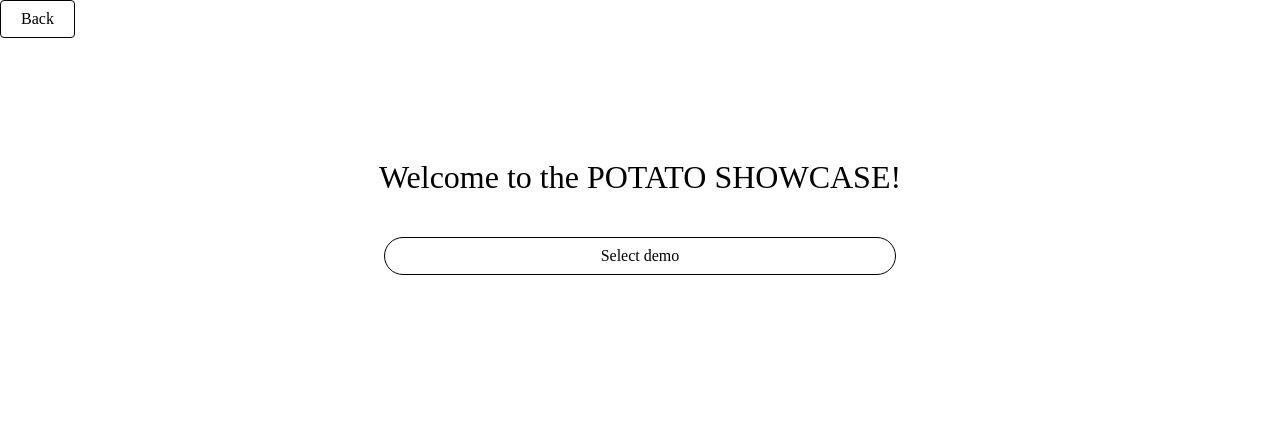
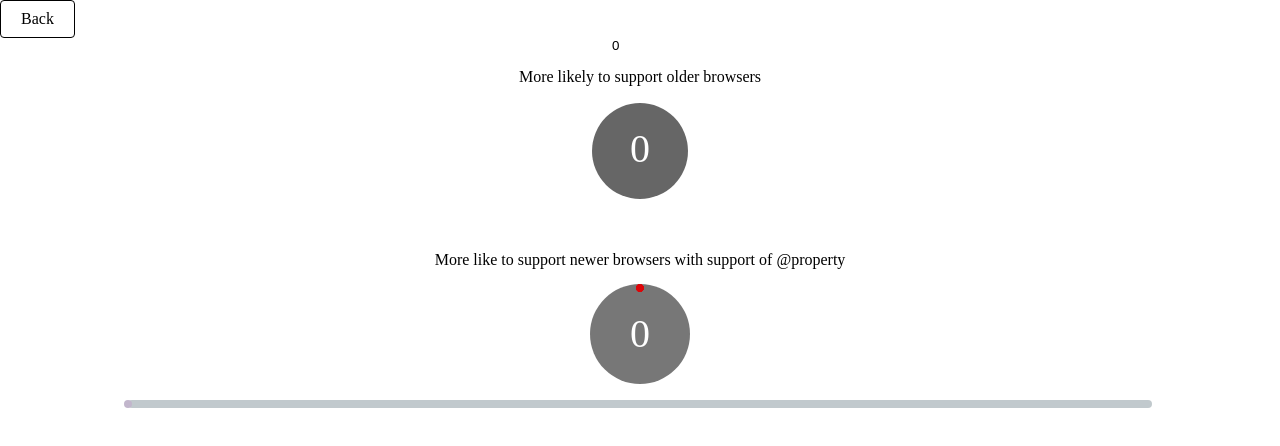
Before and after one commit to smellypotato/showcase, a React (Create React App) app: page /showcase/progress in a window 1280 px wide. Shown: the top 446 px of the page. Built offline with nearby package versions, Linux system fonts and the light colour scheme.

Commit message:
progress

```diff
--- a/src/App.tsx
+++ b/src/App.tsx
@@ -13,6 +13,7 @@ import { SnakePage } from './components/snake/snakePage';
 import { TimerPage } from './components/timer/timerPage';
 import { YahtzeePage } from './components/yahtzee/yahtzeePage';
 import { UseColumnsPage } from './components/useColumns/useColumnsPage';
+import { ProgressPage } from './components/progress/ProgressPage';
 
 export const App = () => {
     const navigate = useNavigate();
@@ -34,6 +35,7 @@ export const App = () => {
                 <Route path="/showcase/a-star" element={ <AStarPage /> } />
                 <Route path="/showcase/3d-css" element={ <Css3DPage /> } />
                 <Route path="/showcase/use-columns" element={ <UseColumnsPage /> } />
+                <Route path="/showcase/progress" element={ <ProgressPage /> } />
                 <Route path="/showcase/*" element={ <Home /> } />
             </Routes>
         </div>
--- a/src/components/home/home.tsx
+++ b/src/components/home/home.tsx
@@ -22,6 +22,7 @@ export const Home = (props: {  }) => {
                     <Link to="/showcase/a-star"><li className="cursor_button">A* Algorithm</li></Link>
                     <Link to="/showcase/3d-css"><li className="cursor_button">3D CSS</li></Link>
                     <Link to="/showcase/use-columns"><li className="cursor_button">useColumns</li></Link>
+                    <Link to="/showcase/progress"><li className="cursor_button">Progress</li></Link>
                 </ul>
             </div>
         </div>
--- /dev/null
+++ b/src/components/progress/Progress.css
@@ -0,0 +1,82 @@
+.progress_container {
+  width: 100%;
+  height: 100%;
+}
+.progress_container .progress {
+  --duration: 250ms;
+  stroke-dasharray: 314;
+  stroke-dashoffset: calc(
+    (1 - var(--percentage)) * 314
+  ); /* 0 is full, 314 is empty */
+  transform-origin: 50%;
+  transform: rotate(-90deg);
+  transition: stroke-dashoffset var(--duration) linear,
+    stroke var(--duration) linear;
+}
+.progress_container text {
+  fill: #fff;
+  font-size: 40px;
+  text-anchor: middle;
+  dominant-baseline: middle;
+}
+
+@property --modern_percentage {
+  syntax: "<number>";
+  inherits: true;
+  initial-value: 0;
+}
+
+.new_pie_display {
+  --thickness: 8px;
+  width: var(--size);
+  aspect-ratio: 1;
+  position: relative;
+  display: inline-grid;
+  place-content: center;
+  font-size: 40px;
+  background-color: #0008;
+  border-radius: 50%;
+  color: #FFF;
+}
+.new_pie_display:before {
+  content: "";
+  position: absolute;
+  border-radius: 50%;
+}
+
+.new_pie_display:after {
+  content: "";
+  position: absolute;
+  border-radius: 50%;
+}
+.new_pie_display:before {
+  inset: 0;
+  background: radial-gradient(farthest-side, var(--color) 98%, #0000) top /
+      var(--thickness) var(--thickness) no-repeat,
+    conic-gradient(var(--color) calc(var(--modern_percentage) * 1%), #0000 0);
+  -webkit-mask: radial-gradient(
+    farthest-side,
+    #0000 calc(99% - var(--thickness)),
+    #000 calc(100% - var(--thickness))
+  );
+  mask: radial-gradient(
+    farthest-side,
+    #0000 calc(99% - var(--thickness)),
+    #000 calc(100% - var(--thickness))
+  );
+}
+.new_pie_display:after {
+  inset: calc(50% - var(--thickness) / 2);
+  background: linear-gradient(0.25turn, var(--color) 50%, #0000);
+  transform: rotate(calc(var(--modern_percentage) / 100 * 360deg))
+    translateY(calc(50% - var(--size) / 2));
+}
+.animate {
+  transition: --modern_percentage 250ms linear;
+}
+.no-round:before {
+  background-size: 0 0, auto;
+}
+.no-round:after {
+  content: none;
+}
--- /dev/null
+++ b/src/components/progress/Progress.tsx
@@ -0,0 +1,57 @@
+import { useEffect, useState } from "react";
+import "./Progress.css";
+
+export const Progress = (props: {percentage: number, thickness: number}) => {
+    const circumference = 2 * Math.PI * (100 - props.thickness) / 2;
+    const dashOffset = ((100 - props.percentage) / 100 * circumference);
+    const interpolateColor = (startColor: string, endColor: string, ratio: number) => {
+        // Convert the hex colors to RGB values
+        const [r1, g1, b1] = startColor.replace(/^#+/, '').match(/.{1,2}/g)!.map(color => parseInt(color, 16));
+        const [r2, g2, b2] = endColor.replace(/^#+/, '').match(/.{1,2}/g)!.map(color => parseInt(color, 16));
+
+        // Calculate the new color in RGB
+        const r = Math.round(r1 + (r2 - r1) * Math.sin(Math.PI / 2 * ratio));
+        const g = Math.round(g1 + (g2 - g1) * Math.sin(Math.PI / 2 * ratio));
+        const b = Math.round(b1 + (b2 - b1) * Math.sin(Math.PI / 2 * ratio));
+
+        // Convert the RGB values to hex code
+        const hex = ((r << 16) | (g << 8) | b).toString(16);
+        return '#' + ('000000' + hex).slice(-6);
+    }
+    const updateColor = (p: number) => interpolateColor("#DC0508", "#54A11B", p);
+    const [color, setColor] = useState(updateColor(props.percentage / 100));
+
+    useEffect(() => setColor(updateColor(props.percentage / 100)), [props.percentage]);
+
+    return (
+        <svg className="progress_container" width={100} height={100} viewBox="0 0 100 100" style={{ "--percentage": props.percentage / 100} as React.CSSProperties}>
+            <circle cx="50" cy="50" r={50 - (props.thickness || 2) / 2} fill="#0009" />
+            <circle className="progress" cx="50" cy="50" r={50 - (props.thickness || 2) / 2} fill="none" stroke={color} strokeWidth={props.thickness || 2} style={{ strokeDasharray: 2 * Math.PI * (50 - (props.thickness || 2) / 2), strokeDashoffset: dashOffset }} />
+            {<text x="50" y="52">{props.percentage}</text>}
+        </svg>
+    )
+}
+
+export const ModernProgress = (props: {percentage: number, thickness: number}) => {
+    const interpolateColor = (startColor: string, endColor: string, ratio: number) => {
+        // Convert the hex colors to RGB values
+        const [r1, g1, b1] = startColor.replace(/^#+/, '').match(/.{1,2}/g)!.map(color => parseInt(color, 16));
+        const [r2, g2, b2] = endColor.replace(/^#+/, '').match(/.{1,2}/g)!.map(color => parseInt(color, 16));
+
+        // Calculate the new color in RGB
+        const r = Math.round(r1 + (r2 - r1) * Math.sin(Math.PI / 2 * ratio));
+        const g = Math.round(g1 + (g2 - g1) * Math.sin(Math.PI / 2 * ratio));
+        const b = Math.round(b1 + (b2 - b1) * Math.sin(Math.PI / 2 * ratio));
+
+        // Convert the RGB values to hex code
+        const hex = ((r << 16) | (g << 8) | b).toString(16);
+        return '#' + ('000000' + hex).slice(-6);
+    }
+    const updateColor = (p: number) => interpolateColor("#DC0508", "#54A11B", p);
+    const [color, setColor] = useState(updateColor(props.percentage / 100));
+    useEffect(() => setColor(updateColor(props.percentage / 100)), [props.percentage]);
+
+    return (
+        <div className="new_pie_display animate" style={ { "--color": color, "--size": `${100}px`, "--modern_percentage": props.percentage } as React.CSSProperties }>{props.percentage}</div>
+    )
+}
--- /dev/null
+++ b/src/components/progress/ProgressPage.css
@@ -0,0 +1,9 @@
+#progress_page {
+    display: flex;
+    flex-direction: column;
+    align-items: center;
+    row-gap: 16px;
+}
+#progress_page .slider {
+    width: 80%;
+}
--- /dev/null
+++ b/src/components/progress/ProgressPage.tsx
@@ -0,0 +1,25 @@
+import "./ProgressPage.css";
+import { useState } from "react";
+import { Slider } from "../slider/slider"
+import { ModernProgress, Progress } from "./Progress";
+
+export const ProgressPage = () => {
+
+    const [percentage, setPercentage] = useState(0);
+
+    const onChangePercentage = (percentage: number) => {
+        setPercentage(Math.round(percentage * 100));
+    }
+
+    return (
+        <div id="progress_page">
+            <input type="number" value={percentage} min={0} max={100} onChange={(e) => setPercentage(Math.min(100, Math.max(0, parseInt(e.currentTarget.value))))}/>
+            <div>More likely to support older browsers</div>
+            <div className="progress_demo"><Progress percentage={percentage} thickness={4} /></div>
+            <br />
+            <div>More like to support newer browsers with support of @property</div>
+            <div className="progress_demo"><ModernProgress percentage={percentage} thickness={4} /></div>
+            <Slider default={ 0 } sliderBarClass="css-3d-page-slider-bar bg_grey_2" sliderFillClass="bg_sec_shade_2" sliderKnobClass="css-3d-page-slider-knob bg_sec_tint" onChangePercentage={ onChangePercentage } />
+        </div>
+    )
+}
```
